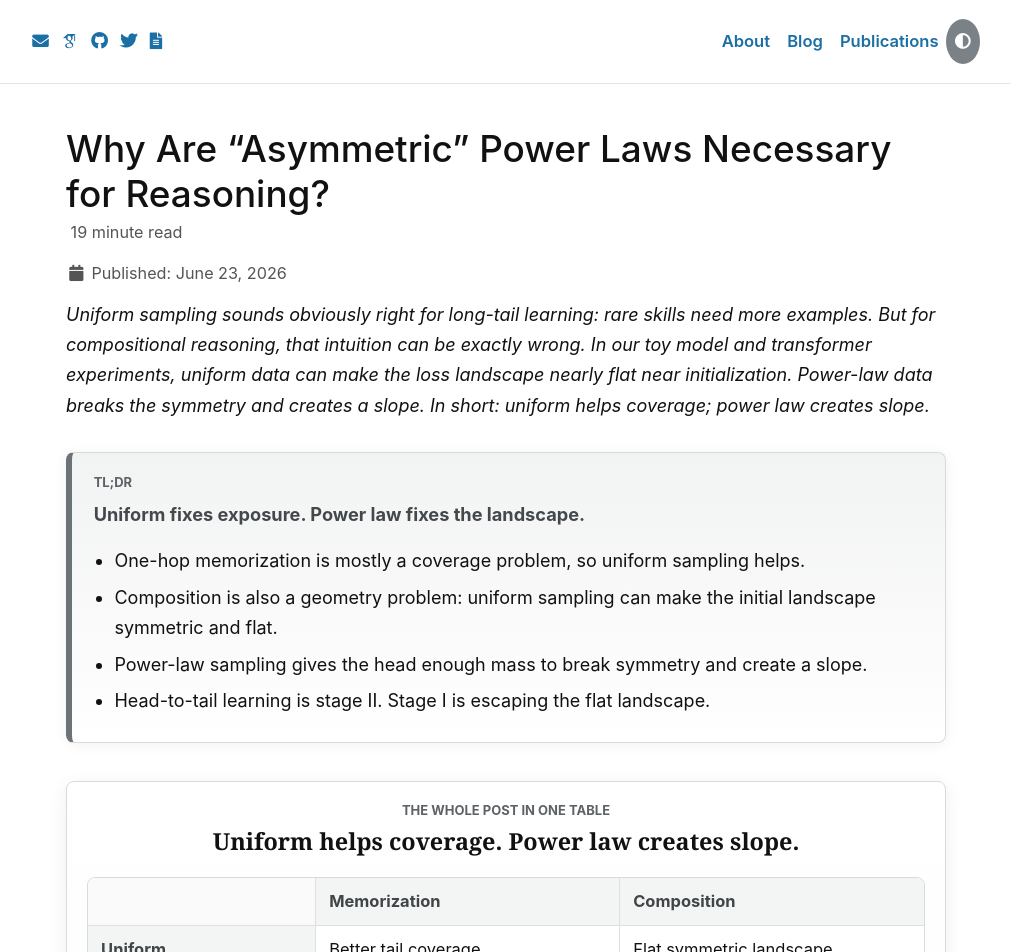
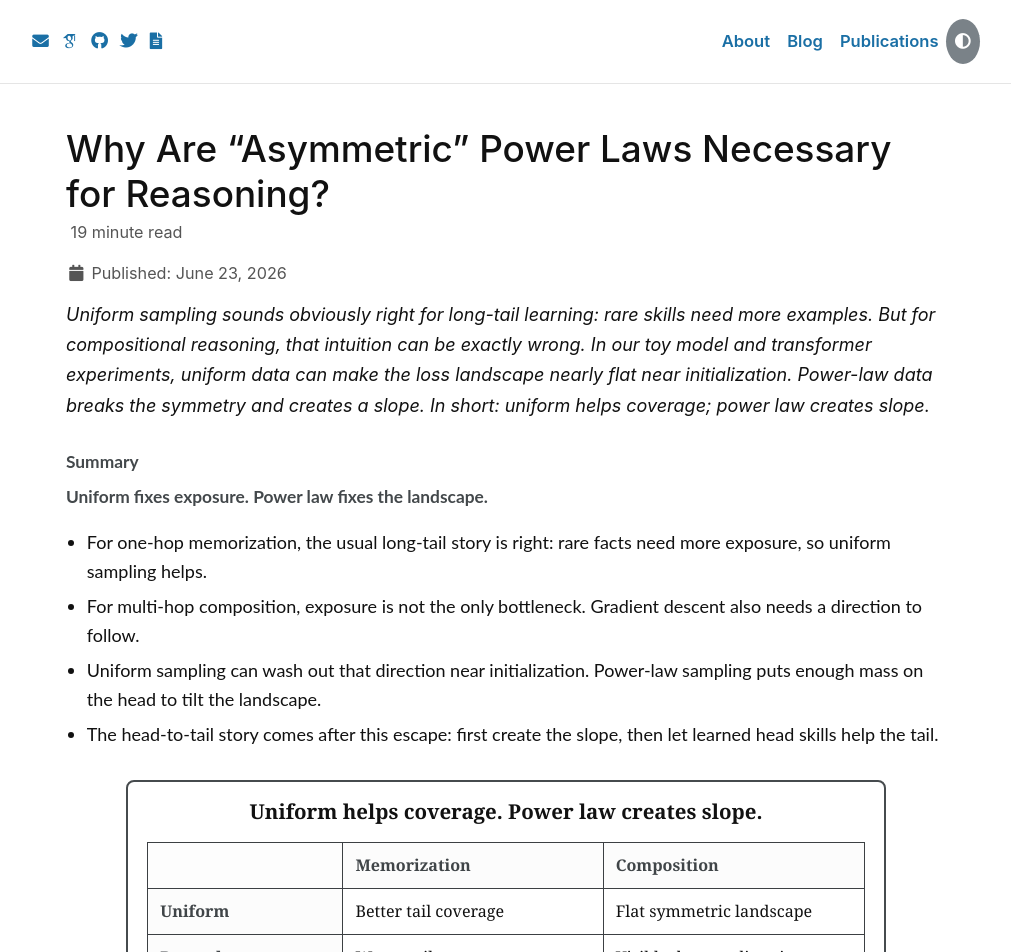
Before and after one commit to zixuan-wang-dlt/zixuan-wang-dlt.github.io, a Jekyll site: the page built from _posts/2026-06-23-power-law-compositional-reasoning.md, in a window 1280 px wide. Shown: the top 952 px of the page, without its empty margins (134-1145 px from the left). Built offline with Jekyll 4.4.1, drawn with Linux system fonts in a browser that asks for light colours; some web fonts are replaced; formulas are drawn with MathJax 3; comment, search, counter and statistics services are not loaded; some of the changed text lies outside the part shown.

Commit message:
Restyle power-law blog summary

```diff
--- a/_posts/2026-06-23-power-law-compositional-reasoning.md
+++ b/_posts/2026-06-23-power-law-compositional-reasoning.md
@@ -23,18 +23,17 @@ toc_sticky: true
 *Uniform sampling sounds obviously right for long-tail learning: rare skills need more examples. But for compositional reasoning, that intuition can be exactly wrong. In our toy model and transformer experiments, uniform data can make the loss landscape nearly flat near initialization. Power-law data breaks the symmetry and creates a slope. In short: uniform helps coverage; power law creates slope.*
 
 <div class="powerlaw-tldr">
-  <div class="powerlaw-tldr__label">TL;DR</div>
+  <div class="powerlaw-tldr__label">Summary</div>
   <p><strong>Uniform fixes exposure. Power law fixes the landscape.</strong></p>
   <ul>
-    <li>One-hop memorization is mostly a coverage problem, so uniform sampling helps.</li>
-    <li>Composition is also a geometry problem: uniform sampling can make the initial landscape symmetric and flat.</li>
-    <li>Power-law sampling gives the head enough mass to break symmetry and create a slope.</li>
-    <li>Head-to-tail learning is stage II. Stage I is escaping the flat landscape.</li>
+    <li>For one-hop memorization, the usual long-tail story is right: rare facts need more exposure, so uniform sampling helps.</li>
+    <li>For multi-hop composition, exposure is not the only bottleneck. Gradient descent also needs a direction to follow.</li>
+    <li>Uniform sampling can wash out that direction near initialization. Power-law sampling puts enough mass on the head to tilt the landscape.</li>
+    <li>The head-to-tail story comes after this escape: first create the slope, then let learned head skills help the tail.</li>
   </ul>
 </div>
 
 <div class="powerlaw-contrast" aria-label="Uniform fixes exposure, power law fixes the landscape">
-  <div class="powerlaw-contrast__kicker">The whole post in one table</div>
   <div class="powerlaw-contrast__title">Uniform helps coverage. Power law creates slope.</div>
   <div class="powerlaw-contrast__grid">
     <div class="powerlaw-contrast__corner"></div>
@@ -47,7 +46,7 @@ toc_sticky: true
     <div>Worse tail coverage</div>
     <div>Visible descent direction</div>
   </div>
-  <p>Power law is not about seeing the tail more. It is about seeing a direction.</p>
+  <p>Power law is not about seeing the tail more. It is about making the first useful direction visible.</p>
 </div>
 
 Links: [paper](https://arxiv.org/abs/2604.22951), [PDF](https://arxiv.org/pdf/2604.22951), and Eric Michaud's [quanta essay](https://ericjmichaud.com/quanta/). Unless noted otherwise, the experimental figures below are from our paper and talk slides.
--- a/_sass/_page.scss
+++ b/_sass/_page.scss
@@ -187,17 +187,17 @@
   }
 
   .powerlaw-tldr {
-    margin: 1.8em 0 2.2em;
-    padding: 1.1em 1.25em;
-    border: 1px solid mix(#000, $border-color, 10%);
-    border-left: 6px solid mix(#000, $primary-color, 12%);
-    border-radius: 8px;
-    background: linear-gradient(180deg, mix(#fff, $primary-color, 90%), #fff);
-    box-shadow: 0 2px 14px rgba(#000, 0.06);
+    margin: 1.55em 0 1.8em;
+    padding: 0;
+    border: 0;
+    background: transparent;
+    box-shadow: none;
+    font-family: Lato, "Avenir Next", "Helvetica Neue", Arial, sans-serif;
+    line-height: 1.6;
 
     p {
-      margin-bottom: 0.7em;
-      font-size: 1.05em;
+      margin-bottom: 0.55em;
+      font-size: 1em;
     }
 
     ul {
@@ -211,49 +211,43 @@
   }
 
   .powerlaw-tldr__label {
-    margin-bottom: 0.35em;
-    color: mix(#000, $primary-color, 25%);
-    font-family: $sans-serif;
-    font-size: $type-size-6;
+    margin-bottom: 0.45em;
+    color: mix(#000, $text-color, 8%);
+    font-family: inherit;
+    font-size: 1em;
     font-weight: 700;
     letter-spacing: 0;
-    text-transform: uppercase;
+    text-transform: none;
   }
 
   .powerlaw-contrast {
-    margin: 1.6em auto 2.2em;
-    padding: 1.05em 1.15em 1em;
-    border: 1px solid mix(#000, $border-color, 10%);
+    width: 88%;
+    max-width: 760px;
+    margin: 1.5em auto 2.1em;
+    padding: 1em 1.1em;
+    border: 2px solid mix(#000, $text-color, 4%);
     border-radius: 8px;
-    background: linear-gradient(180deg, #fff, mix(#fff, $border-color, 82%));
-    box-shadow: 0 4px 18px rgba(#000, 0.07);
+    background: transparent;
+    box-shadow: none;
+    font-family: Spectral, Georgia, "Times New Roman", serif;
     text-align: center;
 
     p {
       max-width: 560px;
-      margin: 0.85em auto 0;
-      color: mix(#000, $text-color, 10%);
-      font-weight: 700;
+      margin: 0.8em auto 0;
+      color: mix(#fff, $text-color, 18%);
+      font-size: 0.96em;
+      font-weight: 500;
       line-height: 1.45;
     }
   }
 
-  .powerlaw-contrast__kicker {
-    margin-bottom: 0.35em;
-    color: mix(#000, $primary-color, 25%);
-    font-family: $sans-serif;
-    font-size: $type-size-6;
-    font-weight: 700;
-    letter-spacing: 0;
-    text-transform: uppercase;
-  }
-
   .powerlaw-contrast__title {
     max-width: 680px;
-    margin: 0 auto 0.9em;
-    font-family: Georgia, "Times New Roman", serif;
-    font-size: 1.35em;
-    font-weight: 700;
+    margin: 0 auto 0.85em;
+    font-family: Spectral, Georgia, "Times New Roman", serif;
+    font-size: 1.18em;
+    font-weight: 600;
     line-height: 1.25;
   }
 
@@ -261,17 +255,17 @@
     display: grid;
     grid-template-columns: minmax(5.5em, 0.75fr) repeat(2, minmax(0, 1fr));
     overflow: hidden;
-    border: 1px solid mix(#000, $border-color, 10%);
-    border-radius: 8px;
-    background: #fff;
+    border: 1px solid mix(#000, $text-color, 18%);
+    border-radius: 0;
+    background: transparent;
     text-align: left;
 
     > div {
       min-width: 0;
-      padding: 0.75em 0.8em;
-      border-right: 1px solid mix(#000, $border-color, 8%);
-      border-bottom: 1px solid mix(#000, $border-color, 8%);
-      font-size: 0.95em;
+      padding: 0.72em 0.75em;
+      border-right: 1px solid mix(#000, $text-color, 18%);
+      border-bottom: 1px solid mix(#000, $text-color, 18%);
+      font-size: 0.93em;
       line-height: 1.35;
     }
 
@@ -286,14 +280,13 @@
 
   .powerlaw-contrast__head,
   .powerlaw-contrast__row {
-    background: mix(#fff, $primary-color, 91%);
+    background: mix(#fff, $border-color, 78%);
     color: mix(#000, $text-color, 12%);
-    font-family: $sans-serif;
-    font-weight: 700;
+    font-weight: 600;
   }
 
   .powerlaw-contrast__corner {
-    background: mix(#fff, $primary-color, 96%);
+    background: mix(#fff, $border-color, 86%);
   }
 
   .powerlaw-example {
```
